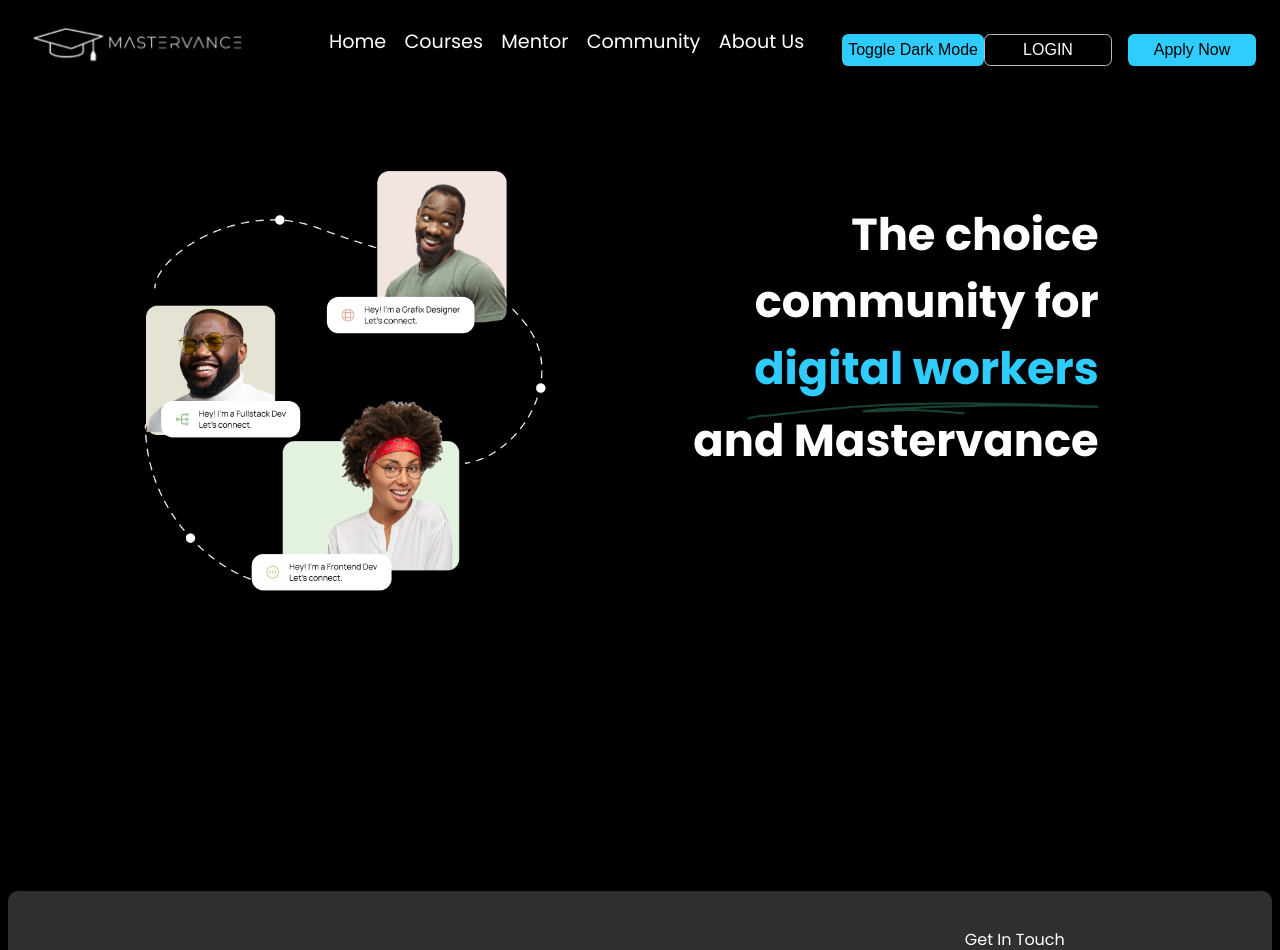
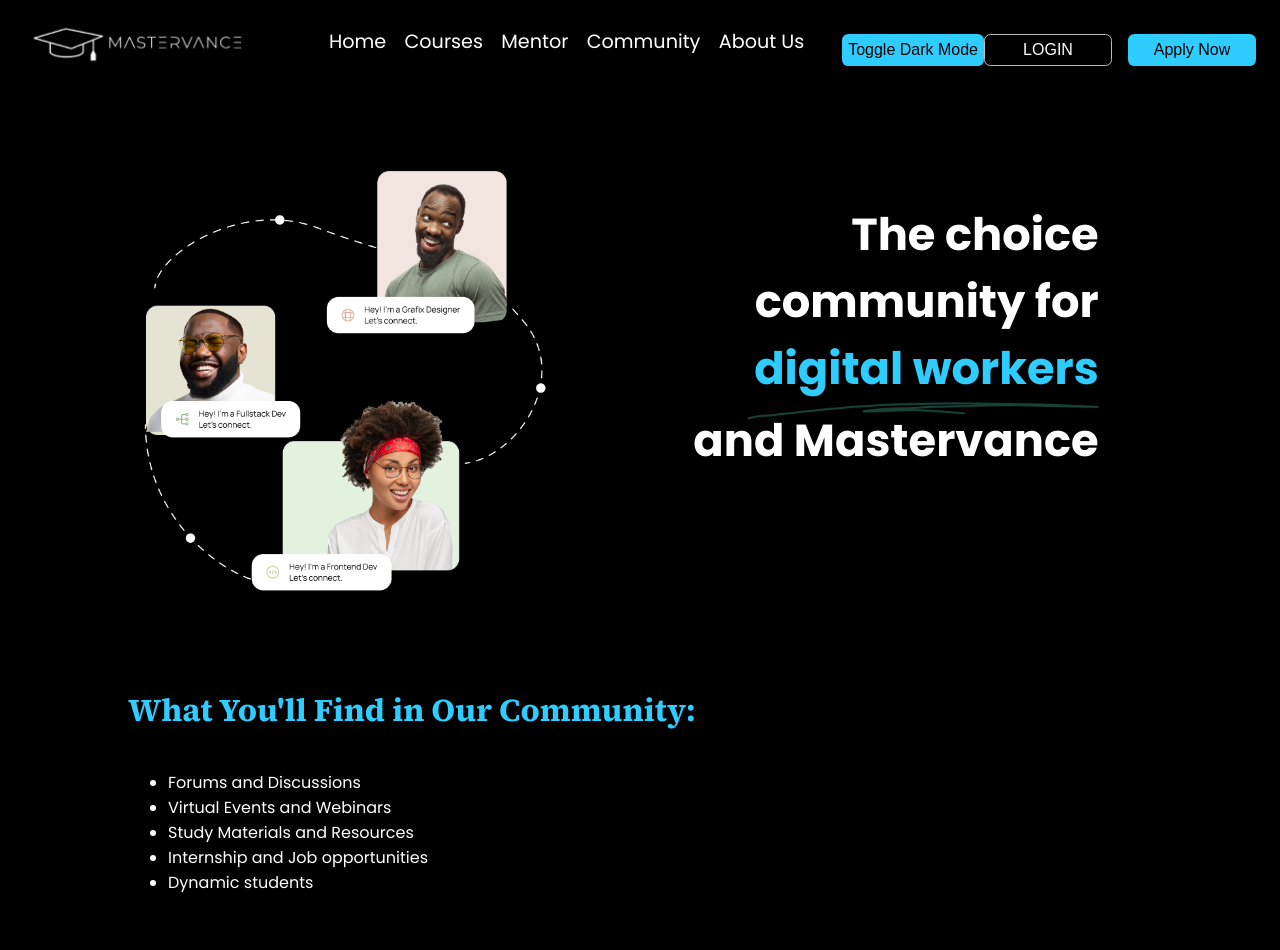
Before and after one commit to Gouripriya09/Future-Mastership, a React (Vite) app in the folder client/: page /community in a window 1280 px wide. Shown: the top 950 px of the page. Built offline with nearby package versions, Linux system fonts and the light colour scheme.

Commit message:
fixed footer added content for mentorpage

```diff
--- a/client/src/components/Footer/Footer.css
+++ b/client/src/components/Footer/Footer.css
@@ -5,6 +5,7 @@
   border-radius: 10px;
   display: flex;
   align-items: center;
+  width: 98vw;
   color: var(--light);
   position: static;
   bottom: 0;
@@ -42,11 +43,13 @@
     font-size: 0.8rem;
     height: fit-content;
     flex-direction: column;
-    padding: 1rem;
-    padding-left: 2rem;
-    width: 95vw;
+    width: 98vw;
+  }
+  .footer .fc1 {
+    width: 80vw;
   }
   .fc {
-    width: 100%;
+    width: 80%;
+    /* align-items: center; */
   }
 }
--- a/client/src/pages/Community/Community.css
+++ b/client/src/pages/Community/Community.css
@@ -3,6 +3,10 @@
   display: flex;
   justify-content: center;
   align-items: center;
+}
+.com {
+  flex-direction: column;
+  margin-top: -14rem;
 }
 .rs-c {
   text-align: right;
@@ -29,6 +33,10 @@
   .Community .container {
     flex-direction: column-reverse;
   }
+  .Community .com {
+    flex-direction: column;
+    margin-top: -5rem;
+  }
   .work-und {
     margin-bottom: -3.7rem;
   }
--- a/client/src/pages/Community/Community.jsx
+++ b/client/src/pages/Community/Community.jsx
@@ -33,6 +33,22 @@
           </h1>
         </div>
       </motion.div>
+      <motion.div
+        className="container com"
+        variants={fadeAnimationVariants}
+        initial="initial"
+        whileInView="animate"
+        viewport={{ once: true }}
+      >
+        <h1 className="col-class f-ss">What You'll Find in Our Community:</h1>
+        <ul>
+          <li>Forums and Discussions</li>
+          <li>Virtual Events and Webinars</li>
+          <li>Study Materials and Resources</li>
+          <li>Internship and Job opportunities</li>
+          <li>Dynamic students</li>
+        </ul>
+      </motion.div>
       <Footer />
     </div>
   );
--- a/client/src/pages/Mentors/Mentor.css
+++ b/client/src/pages/Mentors/Mentor.css
@@ -60,11 +60,17 @@
 
 @media (orientation: portrait) {
   .ls-m {
-    min-width: 100%;
+    min-width: 90%;
+    padding: 0;
+  }
+  .ls-m p {
+    font-size: 1rem;
+    width: 85vw;
   }
   .rs-m {
     min-width: 100vw;
     width: 1rem;
+    padding: 0;
     margin-top: 2rem;
   }
   .col-m {
--- a/client/src/pages/Mentors/Mentor.jsx
+++ b/client/src/pages/Mentors/Mentor.jsx
@@ -21,9 +21,7 @@
               once: true,
             }}
           >
-            Grow Your Startup
-            <br /> Faster With 1:1
-            <br /> Mentorship
+            <span className="f-ss">MENTORS</span>
           </motion.h1>
           <motion.p
             variants={Variant2}
@@ -34,9 +32,10 @@
             }}
             custom={1}
           >
-            Have 1-on-1 conversations about growth, marketing,
-            <br /> and everything in between with the world's top 3% of
-            <br /> startup and marketing mentors.
+            At Mastervance, we believe in the transformative power of
+            mentorship. If you're ready to contribute to the growth of future
+            professionals and be part of a dynamic learning community, apply to
+            become a mentor today.
           </motion.p>
           <br></br>
           <motion.button
@@ -63,7 +62,7 @@
             initial="initial"
             whileInView="animate"
           >
-            WITH 400+ GROWTH MENTORS JUST A CLICK AWAY, YOU CAN:
+            Why Become a Mentor with Mastervance?
           </motion.p>
           <motion.ul
             custom={5}
@@ -74,10 +73,10 @@
             initial="initial"
             whileInView="animate"
           >
-            <li>Gel personalized advice on your growth strategy</li>
-            <li>Gel personalized advice on your growth strategy</li>
-            <li>Gel personalized advice on your growth strategy</li>
-            <li>Gel personalized advice on your growth strategy</li>
+            <li>Empower the Next Generation:</li>
+            <li>Connect with Like-Minded Professionals</li>
+            <li>Flexible Engagement:</li>
+            <li>Enhance Your Leadership Skills:</li>
           </motion.ul>
         </div>
         <motion.div
```
